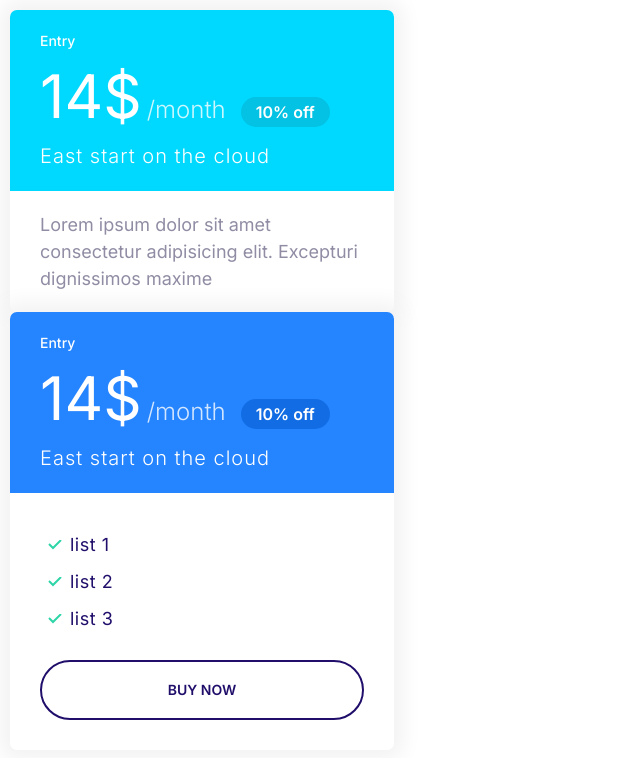
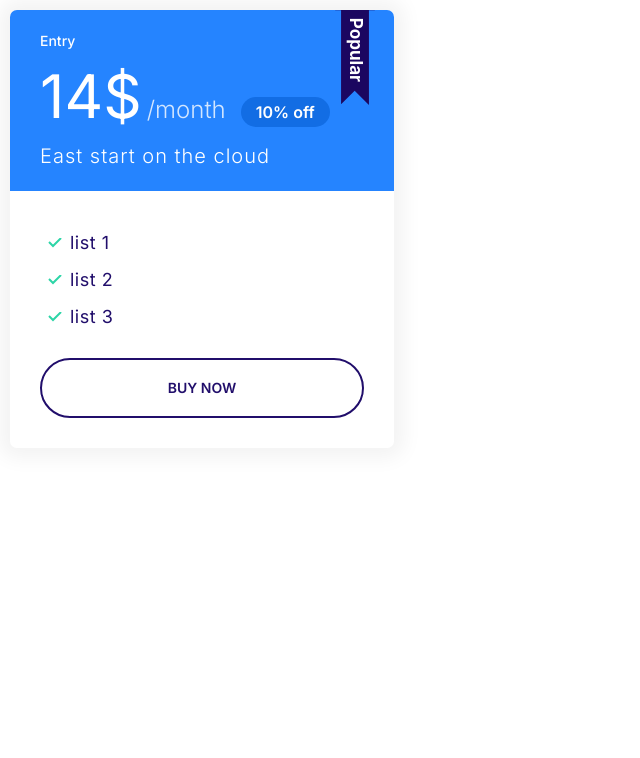
Before and after one commit to h3nrzi/moshify, a plain HTML site: page index.html in a window 1280 px wide. Shown: the whole page, without its empty margins (0-640 px from the left). Drawn offline with Linux system fonts and the light colour scheme.

Commit message:
define the popular plan.

```diff
--- a/css/styles.css
+++ b/css/styles.css
@@ -1,5 +1,3 @@
-/* TODO: BASIS */
-
 :root {
   --border-radius: 35px;
 
@@ -80,7 +78,7 @@ p {
 
 /* TODO: COMPONENTS */
 
-/* Links */
+/* Link */
 
 a {
   text-decoration: none;
@@ -111,7 +109,7 @@ a {
   }
 }
 
-/* Badges */
+/* Badge */
 
 .badge {
   border-radius: 20px;
@@ -180,7 +178,7 @@ a {
   }
 }
 
-/* Icons */
+/* Icon */
 
 .iconContainer {
   display: inline-flex;
@@ -201,7 +199,7 @@ a {
   }
 }
 
-/* Buttons */
+/* Button */
 
 .btn {
   font-size: 1.8rem;
@@ -265,7 +263,7 @@ a {
   }
 }
 
-/* Inputs */
+/* Input */
 
 .input {
   padding: 1.5rem 3.5rem;
@@ -304,7 +302,7 @@ a {
   }
 }
 
-/* Cards */
+/* Card */
 
 .card {
   border-radius: 7px;
@@ -339,7 +337,7 @@ a {
   }
 }
 
-/* Plans */
+/* Plan */
 
 .plan {
   & .plan__name {
@@ -371,4 +369,31 @@ a {
     margin-bottom: 2rem;
     letter-spacing: 0.5px;
   }
+
+  &.plan--popular {
+    & .card__header {
+      position: relative;
+
+      &::before {
+        content: url(../images/popular.svg);
+        display: inline-block;
+        width: 40px;
+        position: absolute;
+        top: -3%;
+        right: 5%;
+      }
+    }
+  }
 }
+
+@media screen and (min-width: 1024px) {
+  .plan__name {
+    font-size: 1.4rem;
+  }
+  .plan__price {
+    font-size: 5rem;
+  }
+  .plan__billingCycle {
+    font-size: 1.6rem;
+  }
+}
--- a/index.html
+++ b/index.html
@@ -14,22 +14,7 @@
   </head>
   <body>
     <div style="width: 30%; margin: 1rem">
-      <div class="plan">
-        <div class="card card--secondary">
-          <header class="card__header">
-            <h3 class="plan__name">Entry</h3>
-            <span class="plan__price">14$</span>
-            <span class="plan__billingCycle">/month</span>
-            <span class="badge badge--secondary badge--small">10% off</span>
-            <span class="plan__description">East start on the cloud</span>
-          </header>
-          <div class="card__body">
-            Lorem ipsum dolor sit amet consectetur adipisicing elit. Excepturi dignissimos maxime
-          </div>
-        </div>
-      </div>
-
-      <div class="plan">
+      <div class="plan plan--popular">
         <div class="card card--primary">
           <header class="card__header">
             <h3 class="plan__name">Entry</h3>
```
Also changed, not shown: images/popular.svg (added).
